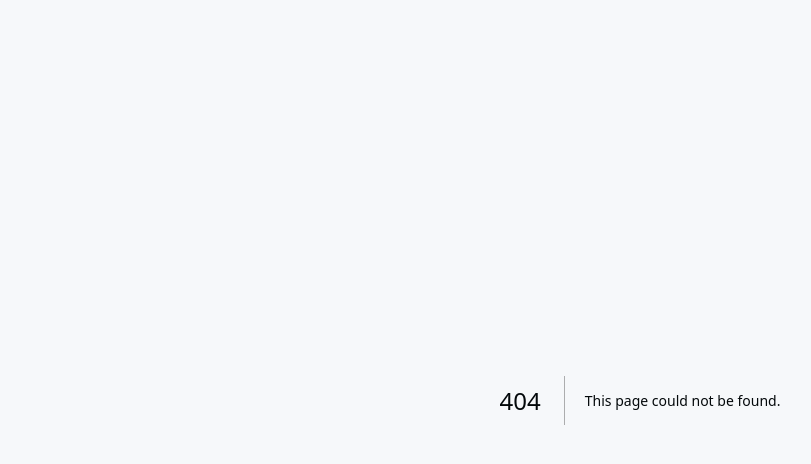
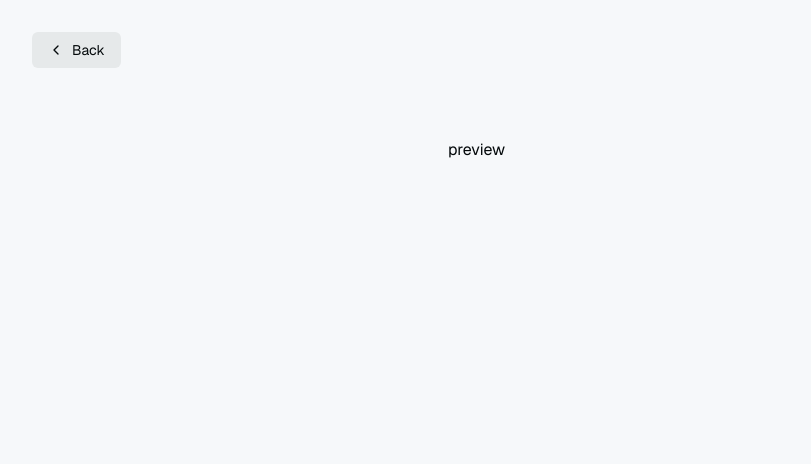
Before and after one commit to ne0guille/nextjs-with-supabase, a Next.js app: page /project in a window 1280 px wide. Before the commit this address had no page. Shown: the top 464 px of the page, without its empty margins (0-811 px from the left). Built offline with nearby package versions, Linux system fonts and the light colour scheme.

Commit message:
test project

```diff
--- /dev/null
+++ b/app/project/page.tsx
@@ -0,0 +1,63 @@
+import Link from "next/link";
+import { headers, cookies } from "next/headers";
+import { createClient } from "@/utils/supabase/server";
+import { redirect } from "next/navigation";
+export default async function Page({
+  searchParams,
+}: {
+  searchParams: { message: string; plan: string };
+}) {
+  //   const joinWaitlist = async (formData: FormData) => {
+  //     "use server";
+  //     const { plan } = searchParams || {};
+  //     const email = formData.get("email") as string;
+  //     const cookieStore = cookies();
+  //     const supabase = createClient(cookieStore);
+  //     console.log({ email, plan });
+  //     const { error } = await supabase.from("waitlist").insert({ email, plan });
+
+  //     if (error) {
+  //       if (error.code === "23505") {
+  //         return redirect("/waitlist?message=You are already on the waitlist");
+  //       }
+  //       console.log(error);
+  //       return redirect("/waitlist?message=Could not join waitlist, try again");
+  //     }
+
+  //     return redirect("/waitlist?message=Thanks for joining, we'll be in touch");
+  //   };
+
+  return (
+    <div className="flex-1 flex flex-col w-full px-8 sm:max-w-md justify-center gap-2">
+      <Link
+        href="/"
+        className="absolute left-8 top-8 py-2 px-4 rounded-md no-underline text-foreground bg-btn-background hover:bg-btn-background-hover flex items-center group text-sm"
+      >
+        <svg
+          xmlns="http://www.w3.org/2000/svg"
+          width="24"
+          height="24"
+          viewBox="0 0 24 24"
+          fill="none"
+          stroke="currentColor"
+          strokeWidth="2"
+          strokeLinecap="round"
+          strokeLinejoin="round"
+          className="mr-2 h-4 w-4 transition-transform group-hover:-translate-x-1"
+        >
+          <polyline points="15 18 9 12 15 6" />
+        </svg>{" "}
+        Back
+      </Link>
+      <section>
+        <h1>preview</h1>
+        <iframe
+          src="http://localhost:3000"
+          frameBorder="0"
+          width="100%"
+          height="500px"
+        ></iframe>
+      </section>
+    </div>
+  );
+}
```
